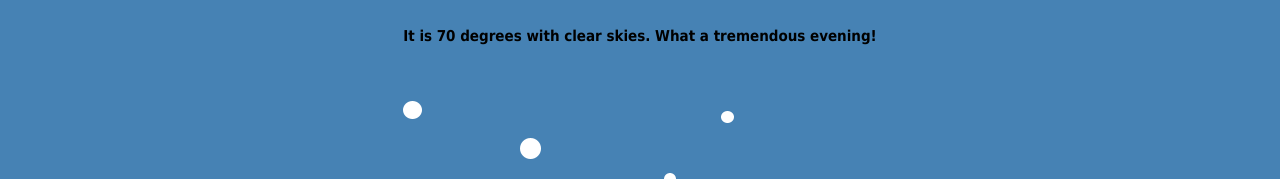
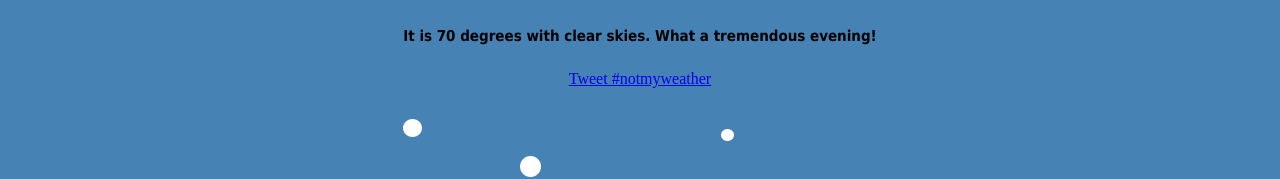
Before and after one commit to zloink/AlternativeWeather, a plain HTML site: page index.html in a window 1280 px wide. Shown: the part 123-302 px from the top of the page. Drawn offline with Linux system fonts and the light colour scheme.

Commit message:
Added twitter button

```diff
--- a/css/alternativeweather.css
+++ b/css/alternativeweather.css
@@ -58,4 +58,5 @@ td{
 .today {
     margin: auto;
     width: 50%;
+    text-align: center
 }
--- a/index.html
+++ b/index.html
@@ -9,12 +9,14 @@
 <script type="text/javascript" src="./js/index.js"></script>
 
 <div class="header">
-    <h1>Alternative Weather</h1>
-    <h5 id="Time"></h5>
+	<h1>Alternative Weather</h1>
+	<h5 id="Time"></h5>
 </div>
 
 <div class="today">
-    <h5 id="Description"></h5>
+	<h5 id="Description"></h5>
+	<a href="https://twitter.com/intent/tweet?button_hashtag=notmyweather&ref_src=twsrc%5Etfw" class="twitter-hashtag-button" data-size="large" data-text="Check it out!" data-url="http://www.alternativeweather.com" data-show-count="false">Tweet #notmyweather</a><script async src="https://platform.twitter.com/widgets.js" charset="utf-8"></script>
+
 
     <table>
         <tr>
```
